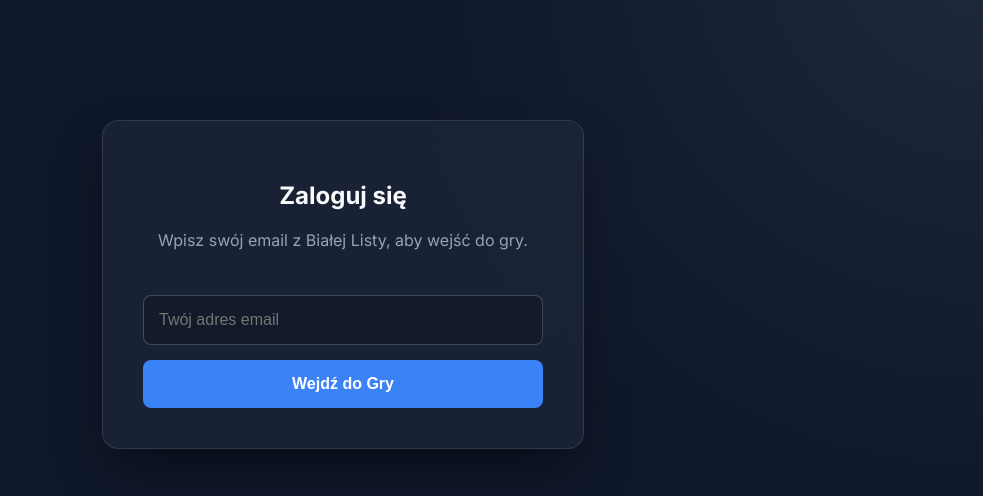
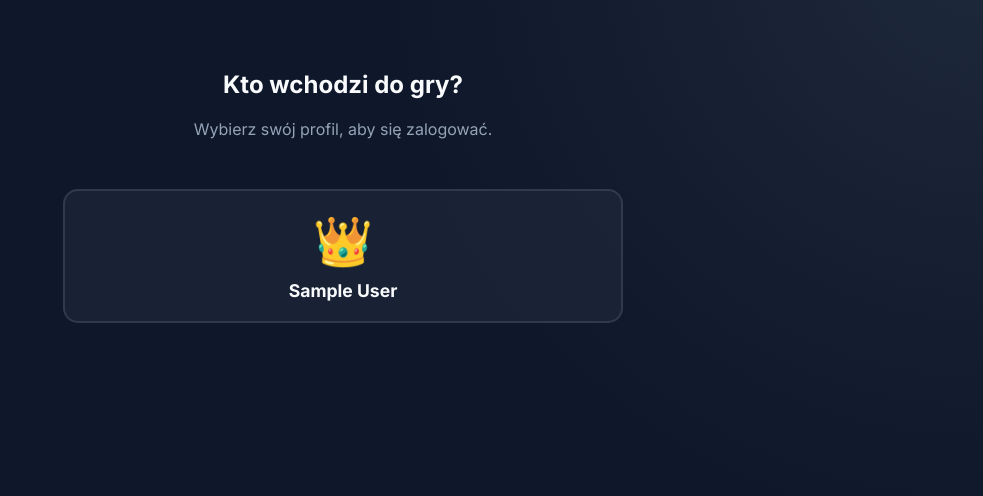
Before and after one commit to ajemfakinalkoholik-commits/mundial-2026, a Flask app: page /login in a window 1280 px wide. Shown: the part 60-556 px from the top of the page, without its empty margins (297-1280 px from the left). Run offline with Flask 3, Linux system fonts and the light colour scheme; tables that the repository leaves empty hold one stand-in row (values such as "Sample post").

Commit message:
Add files via upload

```diff
--- a/app.py
+++ b/app.py
@@ -91,15 +91,23 @@ def login():
         return redirect(url_for('dashboard'))
 
     if request.method == 'POST':
-        email = request.form.get('email').strip().lower()
-        user = User.query.filter_by(email=email).first()
+        user_name = request.form.get('user_name')
+        password = request.form.get('password')
+
+        user = User.query.filter_by(name=user_name).first()
         if user:
+            if user.is_admin:
+                if password != 'tonieto':
+                    flash('Nieprawidłowe hasło administratora.', 'error')
+                    return redirect(url_for('login'))
             login_user(user, remember=True)
             return redirect(url_for('dashboard'))
         else:
-            flash('Ten email nie znajduje się na białej liście graczy.', 'error')
+            flash('Błąd logowania.', 'error')
 
-    return render_template('login.html')
+    # Get all users for the grid
+    users = User.query.order_by(User.id).all()
+    return render_template('login.html', users=users)
 
 @app.route('/logout')
 @login_required
--- a/requirements.txt
+++ b/requirements.txt
@@ -3,6 +3,3 @@ Flask-SQLAlchemy==3.1.1
 Flask-Login==0.6.3
 gunicorn==21.2.0
 psycopg2-binary==2.9.9
-requests==2.31.0
-beautifulsoup4==4.12.2
-openpyxl==3.1.2
--- a/templates/login.html
+++ b/templates/login.html
@@ -1,12 +1,43 @@
 {% extends "base.html" %}
 
 {% block content %}
-<div class="login-box">
-    <h2>Zaloguj się</h2>
-    <p style="color: var(--text-secondary); margin-bottom: 30px;">Wpisz swój email z Białej Listy, aby wejść do gry.</p>
-    <form method="POST">
-        <input type="email" name="email" placeholder="Twój adres email" required>
-        <button type="submit">Wejdź do Gry</button>
+<div style="max-width: 600px; margin: 50px auto; text-align: center;">
+    <h2>Kto wchodzi do gry?</h2>
+    <p style="color: var(--text-secondary); margin-bottom: 30px;">Wybierz swój profil, aby się zalogować.</p>
+
+    <div style="display: grid; grid-template-columns: repeat(auto-fit, minmax(120px, 1fr)); gap: 20px; padding: 20px;">
+        {% for u in users %}
+        <div
+            class="user-tile"
+            onclick="selectUser('{{ u.name }}', {{ 'true' if u.is_admin else 'false' }})"
+            style="background: var(--panel-bg); border: 2px solid rgba(255,255,255,0.1); border-radius: 15px; padding: 20px 10px; cursor: pointer; transition: all 0.2s;"
+            onmouseover="this.style.borderColor='var(--accent)'; this.style.transform='translateY(-5px)'"
+            onmouseout="this.style.borderColor='rgba(255,255,255,0.1)'; this.style.transform='none'"
+        >
+            <div style="font-size: 3rem; margin-bottom: 10px;">
+                {% if u.is_admin %}👑{% else %}👤{% endif %}
+            </div>
+            <div style="font-weight: bold; font-size: 1.1rem;">{{ u.name }}</div>
+        </div>
+        {% endfor %}
+    </div>
+
+    <!-- Hidden Form -->
+    <form id="login-form" method="POST" action="{{ url_for('login') }}" style="display: none;">
+        <input type="hidden" name="user_name" id="form-user-name">
+        <input type="hidden" name="password" id="form-password">
     </form>
 </div>
+
+<script>
+function selectUser(name, isAdmin) {
+    if (isAdmin) {
+        let pwd = prompt("Witaj Kamil. Podaj hasło administratora:");
+        if (pwd === null) return; // User cancelled
+        document.getElementById('form-password').value = pwd;
+    }
+    document.getElementById('form-user-name').value = name;
+    document.getElementById('login-form').submit();
+}
+</script>
 {% endblock %}
--- a/templates/login.html.metadata.json
+++ b/templates/login.html.metadata.json
@@ -1,5 +1,5 @@
 {
   "artifactType":  "ARTIFACT_TYPE_OTHER",
-  "summary":  "Login template",
-  "updatedAt":  "2026-06-08T03:53:34.779525100Z"
+  "summary":  "login.html with tiles",
+  "updatedAt":  "2026-06-08T06:59:25.277398Z"
 }
```
Also changed, not shown: reset_db.py (added, +79 -0 lines).
